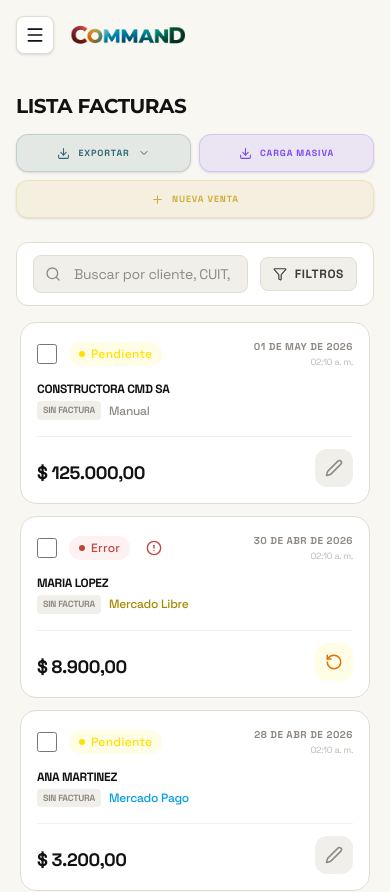
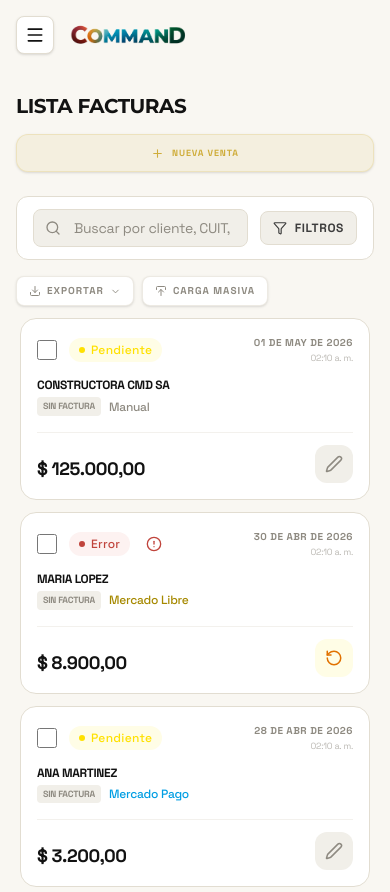
Before and after one commit to curiosidadparlante-jpg/demofacturador, a React (Vite) app: page / in a window 390 px wide. Shown: the top 892 px of the page. Built offline with nearby package versions, Linux system fonts and the light colour scheme.

Commit message:
refactor: move export and bulk import to table toolbar, keep only Nueva Venta in header

```diff
--- a/src/components/FacturasView.jsx
+++ b/src/components/FacturasView.jsx
@@ -52,28 +52,52 @@
 
   return (
     <div>
-      {/* Header + Actions */}
+      {/* Header + Nueva Venta */}
       <div className="flex flex-col md:flex-row md:items-center justify-between gap-4 mb-6">
         <h2 className="text-lg md:text-xl font-bold text-text-primary uppercase tracking-tight">
           {getTitle()}
         </h2>
 
-        {/* Actions (Right) */}
-        <div className="grid grid-cols-2 md:flex items-center gap-2 w-full md:w-auto">
+        <button
+          onClick={onNewVenta}
+          className="
+            flex items-center justify-center gap-2 px-4 py-2 rounded-xl
+            bg-[#cfad3b]/10 border border-[#cfad3b]/20 text-[#cfad3b] text-[9px] font-bold uppercase tracking-widest
+            hover:bg-[#cfad3b]/20 hover:border-[#cfad3b]/40
+            transition-all duration-300 cursor-pointer w-full md:w-auto h-[38px] shadow-sm
+          "
+        >
+          <Plus size={13} />
+          Nueva Venta
+        </button>
+      </div>
+
+      {/* Filters */}
+      <div className="mb-4">
+        <FilterBar
+          filters={filters}
+          onFilterChange={onFilterChange}
+          totalCount={ventas.length}
+          filteredCount={filteredVentas.length}
+        />
+      </div>
+
+      {/* Table toolbar: Export + Carga Masiva */}
+      <div className="flex items-center gap-2 mb-3">
         {/* Export dropdown */}
-          <div className="relative w-full md:w-auto">
+        <div className="relative">
           <button
             onClick={() => setExportMenuOpen(!exportMenuOpen)}
-              className="flex items-center justify-center gap-2 px-3 py-2 rounded-xl bg-[#316973]/10 border border-[#316973]/20 text-[#316973] text-[9px] font-bold uppercase tracking-widest hover:bg-[#316973]/20 hover:border-[#316973]/40 transition-all cursor-pointer w-full md:w-auto h-[38px] shadow-sm"
+            className="flex items-center gap-1.5 px-3 py-1.5 rounded-lg border border-border/60 bg-white text-[10px] font-bold uppercase tracking-widest text-text-muted hover:text-text-primary hover:border-border shadow-sm transition-all cursor-pointer"
           >
-              <Download size={13} />
-              <span className="truncate">Exportar</span>
-              <ChevronDown size={12} className={`transition-transform duration-200 ${exportMenuOpen ? 'rotate-180' : ''}`} />
+            <Download size={12} />
+            Exportar
+            <ChevronDown size={11} className={`transition-transform duration-200 ${exportMenuOpen ? 'rotate-180' : ''}`} />
           </button>
           {exportMenuOpen && (
             <>
               <div className="fixed inset-0 z-40" onClick={() => setExportMenuOpen(false)} />
-                <div className="absolute right-0 mt-2 bg-white border border-border/40 rounded-xl shadow-xl z-50 min-w-[140px] overflow-hidden animate-slide-down">
+              <div className="absolute left-0 mt-2 bg-white border border-border/40 rounded-xl shadow-xl z-50 min-w-[140px] overflow-hidden animate-slide-down">
                 <button
                   onClick={() => { onExportAll?.('csv'); setExportMenuOpen(false) }}
                   className="w-full text-left px-4 py-3 text-[10px] font-bold uppercase tracking-widest text-text-primary hover:bg-blue/5 hover:text-blue transition-colors cursor-pointer"
@@ -94,36 +118,11 @@
 
         <button
           onClick={onBulkImport}
-            className="flex items-center justify-center gap-2 px-3 py-2 rounded-xl bg-[#7a4bf0]/10 border border-[#7a4bf0]/20 text-[#7a4bf0] text-[9px] font-bold uppercase tracking-widest hover:bg-[#7a4bf0]/20 hover:border-[#7a4bf0]/40 transition-all cursor-pointer w-full md:w-auto h-[38px] shadow-sm"
+          className="flex items-center gap-1.5 px-3 py-1.5 rounded-lg border border-border/60 bg-white text-[10px] font-bold uppercase tracking-widest text-text-muted hover:text-text-primary hover:border-border shadow-sm transition-all cursor-pointer"
         >
-            <Download size={13} />
+          <Download size={12} className="rotate-180" />
           Carga Masiva
         </button>
-
-          <button
-            onClick={onNewVenta}
-            className="
-              flex items-center justify-center gap-2 px-4 py-2 rounded-xl
-              bg-[#cfad3b]/10 border border-[#cfad3b]/20 text-[#cfad3b] text-[9px] font-bold uppercase tracking-widest
-              hover:bg-[#cfad3b]/20 hover:border-[#cfad3b]/40
-              transition-all duration-300 cursor-pointer w-full md:w-auto h-[38px]
-              col-span-2 md:col-span-1 shadow-sm
-            "
-          >
-            <Plus size={13} />
-            Nueva Venta
-          </button>
-        </div>
-      </div>
-
-      {/* Filters */}
-      <div className="mb-4">
-        <FilterBar
-          filters={filters}
-          onFilterChange={onFilterChange}
-          totalCount={ventas.length}
-          filteredCount={filteredVentas.length}
-        />
       </div>
 
       {/* Table */}
```
Lines whose indentation alone changed are shown as unchanged.
